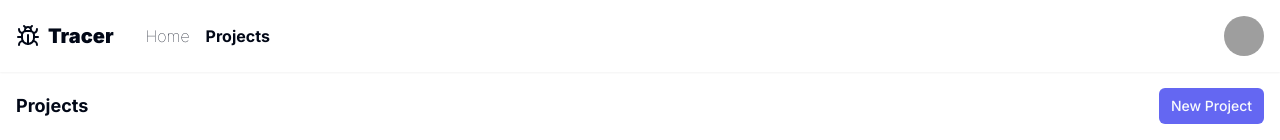
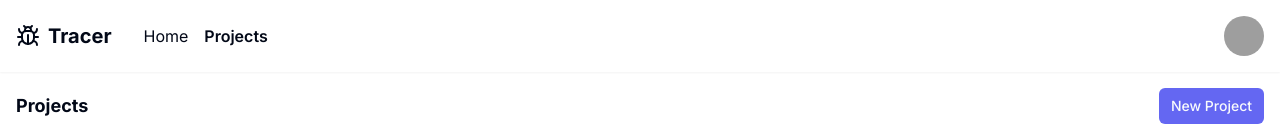
Before and after one commit to kamotekiddev/tracer, a Next.js app: page /projects in a window 1280 px wide. Shown: the top 140 px of the page. Built offline with nearby package versions, Linux system fonts and the light colour scheme; grey boxes are pictures that could not be loaded.

Commit message:
bugfixed: fontweight

```diff
--- a/components/Logo.tsx
+++ b/components/Logo.tsx
@@ -5,7 +5,7 @@ function Logo() {
     return (
         <div className='flex gap-2 items-center'>
             <Bug />
-            <h1 className='text-xl font-black'>Tracer</h1>
+            <h1 className='text-xl font-bold'>Tracer</h1>
         </div>
     );
 }
--- a/components/NavLink.tsx
+++ b/components/NavLink.tsx
@@ -12,8 +12,8 @@ function NavLink(props: NavlinkProps) {
 
     return (
         <Link
-            className={cn('transition-all font-thin duration-100 ease-linear', {
-                'font-bold': pathname === props.href,
+            className={cn('transition-all duration-100 ease-linear', {
+                'font-semibold': pathname === props.href,
             })}
             {...props}
         >
```
